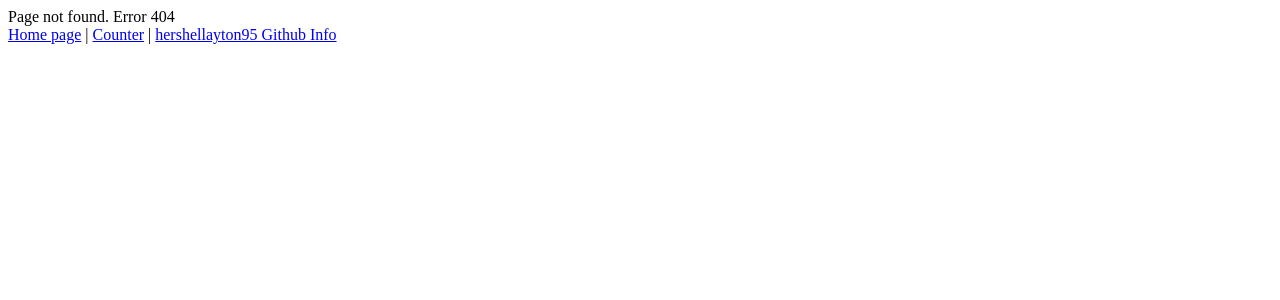
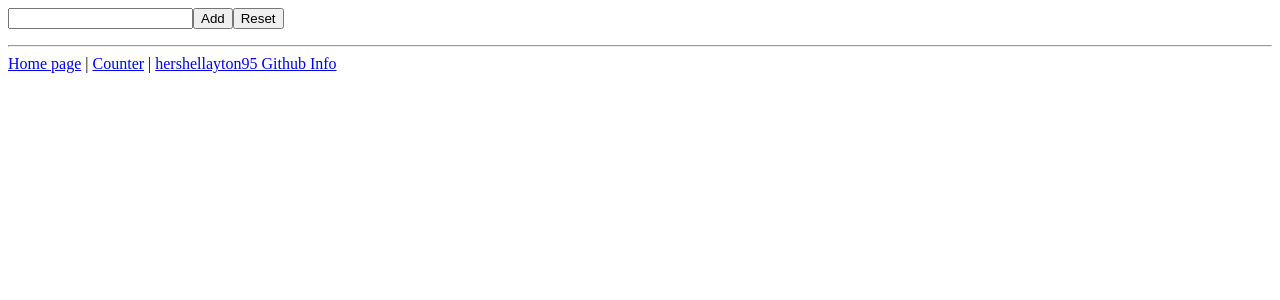
Before and after one commit to hershellayton95/esercizi-react, a React (Create React App) app: page /users in a window 1280 px wide. Before the commit this address had no page. Shown: the top 300 px of the page. Built offline with nearby package versions, Linux system fonts and the light colour scheme.

Commit message:
create react router 06

```diff
--- a/src/App.js
+++ b/src/App.js
@@ -1,5 +1,6 @@
 import { Link, Route, Routes } from "react-router-dom";
 import { Counter } from "./Counter";
+import { GithubUserList } from "./GithubUserList";
 import { ShowGithubUser } from "./ShowGithubUser";
 import { Welcome } from "./Welcome";
 
@@ -9,12 +10,14 @@ export function App() {
         <div>
             <Routes>
                 <Route path='/' element={<Welcome name="Filippo" />} />
-                <Route path='/counter' element={<Counter />} />
-                <Route path="users/:username" element={<ShowGithubUser />}/>
+                <Route path='counter' element={<Counter />} />
+                <Route path="users" element={<GithubUserList />}>
+                    <Route path=":username" element={<ShowGithubUser />}/>
+                </Route>
                 <Route path="*" element={<div>Page not found. Error 404</div>}/>
             </Routes>
 
-                <Link to="/">Home page</Link> | <Link to="/counter">Counter</Link> | <Link to="/users/hershellayton">hershellayton95 Github Info</Link>
+                <Link to="/">Home page</Link> | <Link to="/counter">Counter</Link> | <Link to="/users">hershellayton95 Github Info</Link>
         </div>
     )
 }
--- a/src/GithubUser.js
+++ b/src/GithubUser.js
@@ -1,26 +1,39 @@
-
 import { useEffect, useState } from "react";
 
 
-export function GithubUser({username}) {
-    const[date, setData] = useState(null);
+export function GithubUser({ username }) {
+    const [data, setData] = useState(null);
+    const [error, setError] = useState(false);
 
-    async function fetchFunction(username){
-        const response = await fetch(`https://api.github.com/users/${username}`);
-        const result = await response.json();
-        setData(result);
+    async function fetchFunction(username) {
+        setError(false);
+        setData(null);
+        try {
+            const response = await fetch(`https://api.github.com/users/${username}`);
+            // const response = await fetch(`http://localhost:3004/${username}`);
+
+            if (response.status !== 200) {
+                throw new Error();
+            }
+            setData(await response.json());
+        } catch (error) {
+            setError(true);
+        }
+
     }
-    useEffect(()=> {
-        fetchFunction(username)
-        return ()=>{
+
+    useEffect(() => {
+        fetchFunction(username);
+        return () => {
             setData(null)
         }
-    },[username])
+    }, [username])
 
     return (
         <div>
-            {date && <p>{date.login}</p>}
-            {date && <p>{date.name}</p>}
+            {!error && !!data && <p>username:{data.login}</p>}
+            {!error && !!data && <p>name: {data.name}</p>}
+            {error && <p>Something has gon wrong</p>}
         </div>
     )
 }
--- /dev/null
+++ b/src/GithubUserList.js
@@ -0,0 +1,58 @@
+import { useState } from "react";
+import { Link, Outlet, useNavigate } from "react-router-dom";
+
+export function GithubUserList(){
+
+    const [data, setData] = useState({item: "", items: []});
+    const navigate = useNavigate();
+
+    const hadlerInput = (event) => {
+        const value = event.target.value;
+        setData({
+            ...data,
+            item: value
+        })
+    }
+
+    const hadlerButton = () => {
+        const array = data.items.concat(data.item);
+        setData({
+            items: array,
+            item: ""
+        })
+    }
+
+    const resetList = () => {
+        setData({
+            item: "",
+            items: []
+        })
+    }
+
+    const removeItem = (event) => {
+
+        //sfrutterò gli indici univoci
+        const indexLi = event.target.attributes.indexli.value;
+        const arrayTemp = [...data.items];
+        arrayTemp.splice(indexLi,1);
+        setData({
+                items: arrayTemp
+        })
+        navigate("/users")
+    }
+
+
+        const lisItems = data.items.map((username, index) => <li key={username + index}>
+            <Link to={`/users/${username}`}>{username}</Link>
+            <button onClick={removeItem} indexli={index}>Remove</button></li>)
+        return (
+            <div>
+                <input type="text" name="item" value={data.item} onChange={hadlerInput} />
+                <button onClick={hadlerButton}>Add</button>
+                <button onClick={resetList}>Reset</button>
+                <ul>{lisItems}</ul>
+                <hr/>
+                <Outlet/>
+            </div>
+        )
+}
--- a/src/ShowGithubUser.js
+++ b/src/ShowGithubUser.js
@@ -6,7 +6,7 @@ export function ShowGithubUser() {
     const { username } = useParams()
     return (
         <div>
-            <GithubUser username={username}/>
+            <GithubUser username={username} />
         </div>
-        );
+    );
 }
```
Also changed, not shown: React Router - 05.txt (deleted), React Router - 06.txt (added), src/index.js (line endings or trailing spaces).
